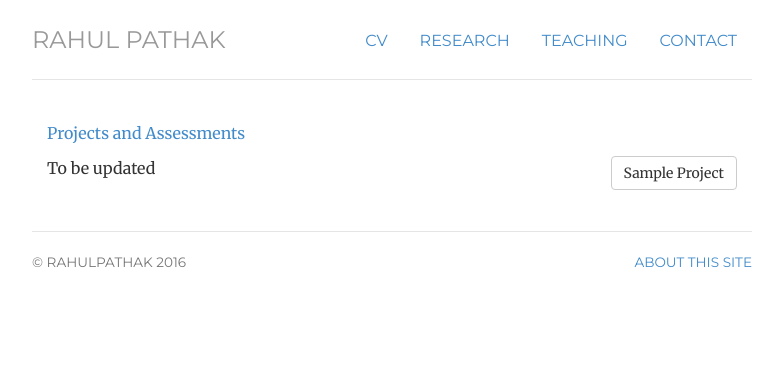
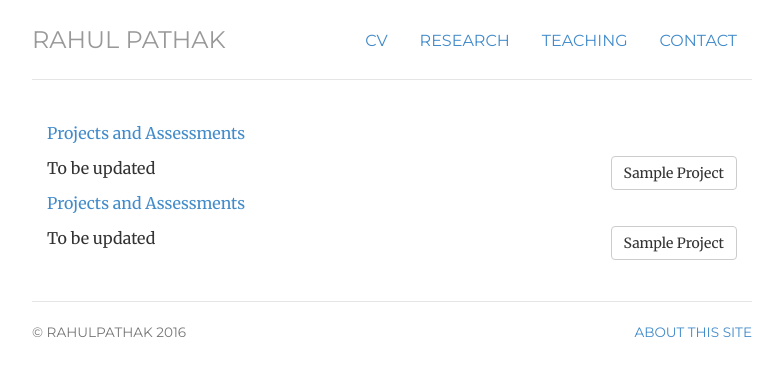
Before and after one commit to pathak-rahul/pathak-rahul.github.io, a Jekyll site: the page built from assignments/index.html, in a window 1280 px wide. Shown: the top 376 px of the page, without its empty margins (248-1031 px from the left). Built offline with Jekyll 4.4.1, drawn with Linux system fonts in a browser that asks for light colours.

Commit message:
Update index.html

```diff
--- a/assignments/index.html
+++ b/assignments/index.html
@@ -12,12 +12,16 @@ title: assignment
 <p class="text-primary">Projects and Assessments</p>
 	</div>
 	<div itemscope itemtype="http://data-vocabulary.org/Person" class="col-sm-12">
-
-
+<p class-"lead"> To be updated
 <a href="/files/8141.pdf" class="btn btn-default pull-right" title="Sample Project">Sample Project</a>
 
 
+<p class="text-primary">Projects and Assessments</p>
+	</div>
+	<div itemscope itemtype="http://data-vocabulary.org/Person" class="col-sm-12">
 <p class-"lead"> To be updated
+<a href="/files/8141.pdf" class="btn btn-default pull-right" title="Sample Project">Sample Project</a>
+
 	</div>
 
   </p> </span>
```
